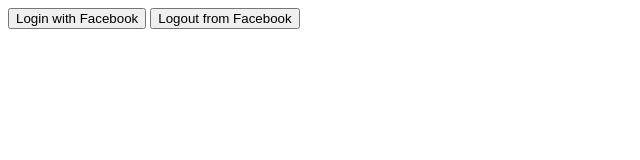
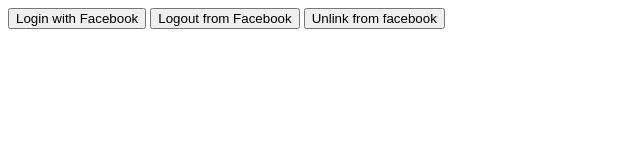
Before and after one commit to jjmean2/static-test, a plain HTML site: page facebook-login/index.html in a window 1280 px wide. Shown: the whole page, without its empty margins (0-640 px from the left). Drawn offline with Linux system fonts and the light colour scheme.

Commit message:
Add unlink from facebook button

```diff
--- a/facebook-login/index.html
+++ b/facebook-login/index.html
@@ -44,7 +44,15 @@
                 console.log(JSON.stringify(response))
             });
         }
-
+    </script>
+    <button onclick="unlinkFromFacebook()">Unlink from facebook</button>
+    <script>
+        function unlinkFromFacebook() {
+            FB.api("/me/permissions", "DELETE", function (response) {
+                console.log('unlinked from facebook')
+                console.log(JSON.stringify(response))
+            });
+        }
     </script>
 </body>
 
```
